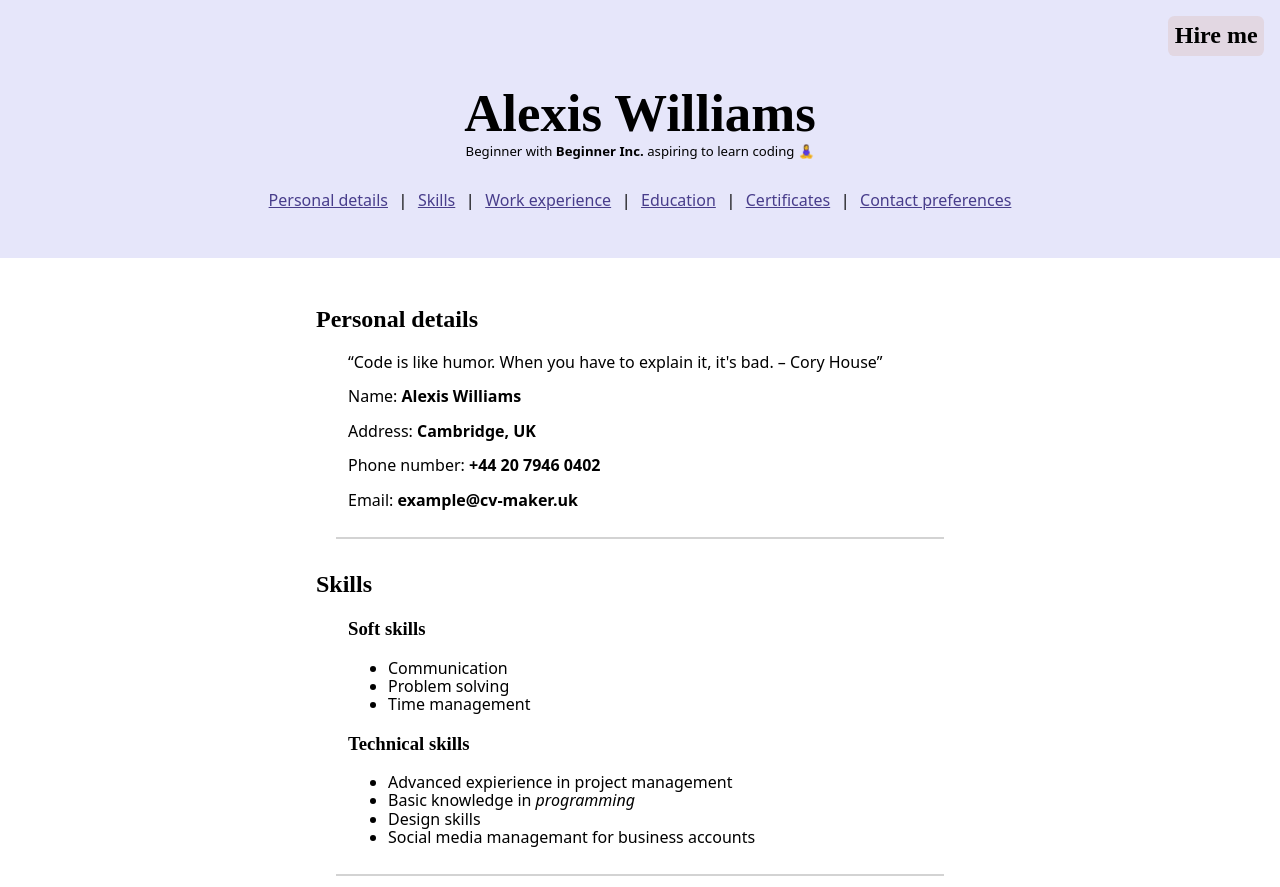
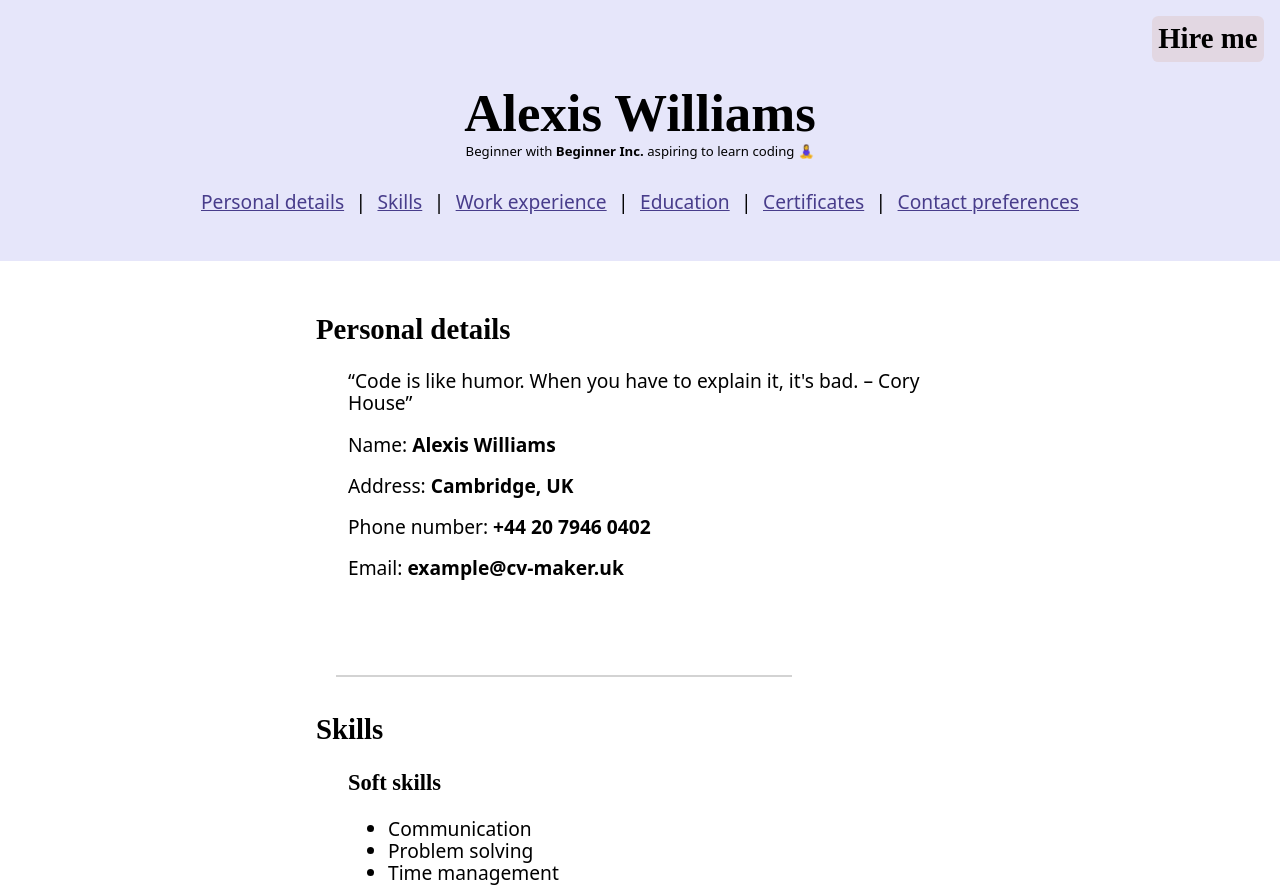
Before and after one commit to liga-auguste/task-cv-setup, a plain HTML site: page index.html in a window 1280 px wide. Shown: the top 887 px of the page. Drawn offline with nearby package versions, Linux system fonts and the light colour scheme.

Commit message:
screen adjustments for small, medium and large added

```diff
--- a/index.html
+++ b/index.html
@@ -20,12 +20,17 @@
             <h1 class="name">Alexis Williams</h1>
             <p class="occupation">Beginner with <strong>Beginner Inc.</strong> aspiring to learn coding</p>
         </div>
-        <nav>
-            <a href="#details">Personal details</a> |
-            <a href="#skills">Skills</a> |
-            <a href="#experience">Work experience</a> |
-            <a href="#education">Education</a> |
-            <a href="#certificates">Certificates</a> |
+        <nav class="nav">
+            <a href="#details">Personal details</a>
+            <span class="spacing-span"> | </span>
+            <a href="#skills">Skills</a>
+            <span class="spacing-span"> | </span>
+            <a href="#experience">Work experience</a>
+            <span class="spacing-span"> | </span>
+            <a href="#education">Education</a>
+            <span class="spacing-span"> | </span>
+            <a href="#certificates">Certificates</a>
+            <span class="spacing-span"> | </span>
             <a href="contact">Contact preferences</a>
         </nav>
         <aside>
--- a/style.css
+++ b/style.css
@@ -118,3 +118,64 @@ margin-bottom: 2rem;
   top: 1rem;
   right: 1rem;
 }
+
+/* MEDIA QUERIES */
+
+/* print hide */
+@media print {
+  .nav, .hire-me {
+    display: none;
+  }
+}
+
+/* small screen */
+@media screen and (max-width: 785px) {
+  .nav a {
+    display: block;
+    text-align: center;
+  }
+
+  body {
+    font-size: .8rem;
+  }
+
+  .main {
+    max-width: 85%;
+  }
+
+  .article-heading {
+    position: static;
+  }
+
+  .spacing-span {
+    display: none;
+  }
+}
+/* medium screen*/
+@media screen and (min-width: 786px) {
+  body {
+  font-size: 1rem;
+}
+
+  .main > * + * {
+  margin-top: 3rem;
+  max-width: 75%;
+  }
+}
+
+/* large screen*/
+@media screen and (min-width: 1200px) {
+  body {
+    font-size: 1.2rem;
+  }
+
+  .hire-me {
+    position: fixed;
+    font-size: 1.5em;
+  }
+
+  .main > * + * {
+    margin-top: 4rem;
+  }
+
+}
```
